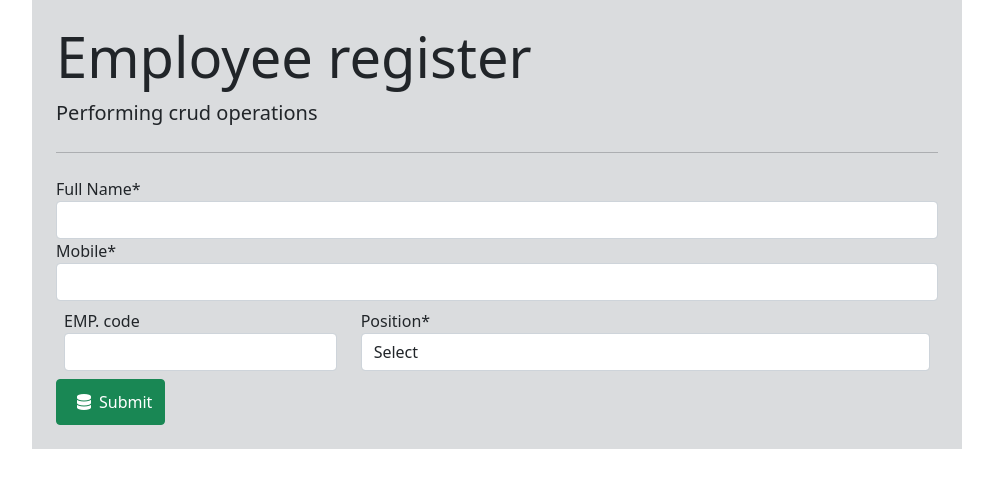
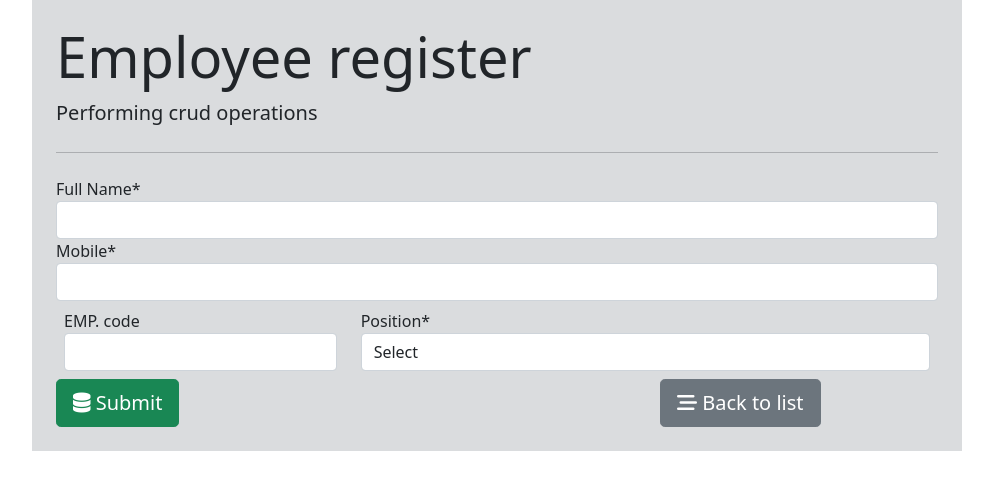
Before and after one commit to CodeBot-del/CRUD-with-Django, a Django app: page /employee/ in a window 1280 px wide. Shown: the part 49-539 px from the top of the page, without its empty margins (143-1136 px from the left). Run offline with Django 3.2, Linux system fonts and the light colour scheme; data that the repository does not hold is empty; some libraries are stand-ins or nearby versions.

Commit message:
successfully reached API and retrieved data

```diff
--- a/employee/settings.py
+++ b/employee/settings.py
@@ -39,6 +39,7 @@ INSTALLED_APPS = [
     'django.contrib.staticfiles',
     'register',
     'crispy_forms',
+    'rest_framework',
 ]
 
 CRISPY_TEMPLATE_PACK = 'bootstrap4'
--- a/register/templates/register/employee_form.html
+++ b/register/templates/register/employee_form.html
@@ -16,7 +16,21 @@
             {{form.position|as_crispy_field}}
         </div>
     </div>
-    <button type="submit" class="btn btn-success"><i class="fas fa-database p-2"></i>Submit</button>
+
+    <div class="row">
+        <div class="col-md-8">
+            <button type="submit" class="btn btn-success btn-lg btn-block"><i class="fas fa-database"></i>
+                Submit
+            </button>
+
+        </div>
+
+        <div class="col-md-4">
+            <a href="{%url 'employee_list'%}" class="btn btn-secondary btn-block btn-lg">
+                <i class="fas fa-stream"></i> Back to list
+            </a>
+        </div>
+    </div>
 </form>
 
 
--- a/register/urls.py
+++ b/register/urls.py
@@ -4,5 +4,7 @@ from . import views
 urlpatterns = [
     path('', views.employee_form, name='employee_insert'), #get and post req. for insert operation
     path('<int:id>/', views.employee_form, name="employee_update"), #get and post req. for update operation
+    path('delete/<int:id>/', views.employee_delete, name="employee_delete"), #post req. for delete operation
     path('list/', views.employee_list, name="employee_list"), #get req. to retrieve and display the records
+    path('api/list/', views.employee_list_api)
 ]
--- a/register/views.py
+++ b/register/views.py
@@ -1,6 +1,11 @@
 from django.shortcuts import render, redirect
 from .forms import EmployeeForm
 from .models import Employee
+from rest_framework import generics
+from rest_framework.decorators import api_view
+from rest_framework.response import Response
+
+from .serializers import EmployeeSerializer
 
 # Create your views here.
 def employee_list(request):
@@ -30,6 +35,13 @@ def employee_form(request, id=0):  #for create and update employee
 
 
 
-def employee_delete(request):
+def employee_delete(request, id):
+    employee = Employee.objects.get(pk=id)
+    employee.delete()
+    return redirect('/employee/list')
 
-    return
+class EmployeeListView(generics.ListCreateAPIView):
+    queryset = Employee.objects.all()
+    serializer_class = EmployeeSerializer
+
+employee_list_api = EmployeeListView.as_view()
```
Also changed, not shown: register/serializers.py (added, +8 -0 lines), register/templates/register/employee_list.html (+11 -1 lines).
